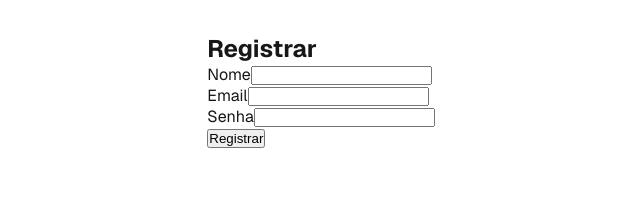
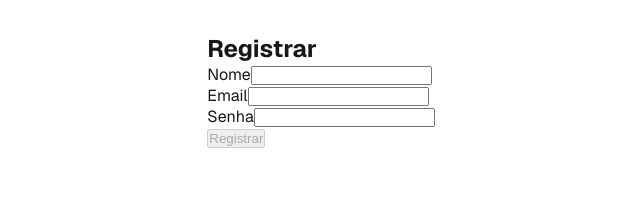
Before and after one commit to filipealvesr2019/projeto-notas-frontend, a Next.js app: page / in a window 1280 px wide. Shown: the top 219 px of the page, without its empty margins (319-959 px from the left). Built offline with nearby package versions, Linux system fonts and the light colour scheme; no server answers.

Commit message:
componentes de Register Form 3

```diff
--- a/components/Hooks/useCsrfToken.jsx
+++ b/components/Hooks/useCsrfToken.jsx
@@ -12,6 +12,7 @@ export default function useCsrfToken(){
                     })
                 const data = await res.json();
                 setCsrfToken(data.csrfToken)
+                console.log('CSRF Token:', data.csrfToken)
             }catch(error){
                 console.log('Erro ao buscar', error);
             }
--- a/components/RegisterForm/RegisterForm.jsx
+++ b/components/RegisterForm/RegisterForm.jsx
@@ -10,6 +10,11 @@ export default function RegisterForm(){
 
     const handleRegister = async (e) => {
         e.preventDefault();
+
+        if(!csrfToken){
+            setMensagem("❌ Erro ao registrar: CSRF token não encontrado")
+            return;
+        }
 
         try{
             const res = await fetch('http://localhost:3000/api/users/register', {
@@ -55,7 +60,7 @@ export default function RegisterForm(){
                 <label>Senha</label>
                 <input type="text" value={senha} onChange={(e) => setSenha(e.target.value)}/>
             </div>
-            <button type="submit">Registrar</button>
+            <button type="submit" disabled={!csrfToken}>Registrar</button>
         </form>
     )
 }
```
